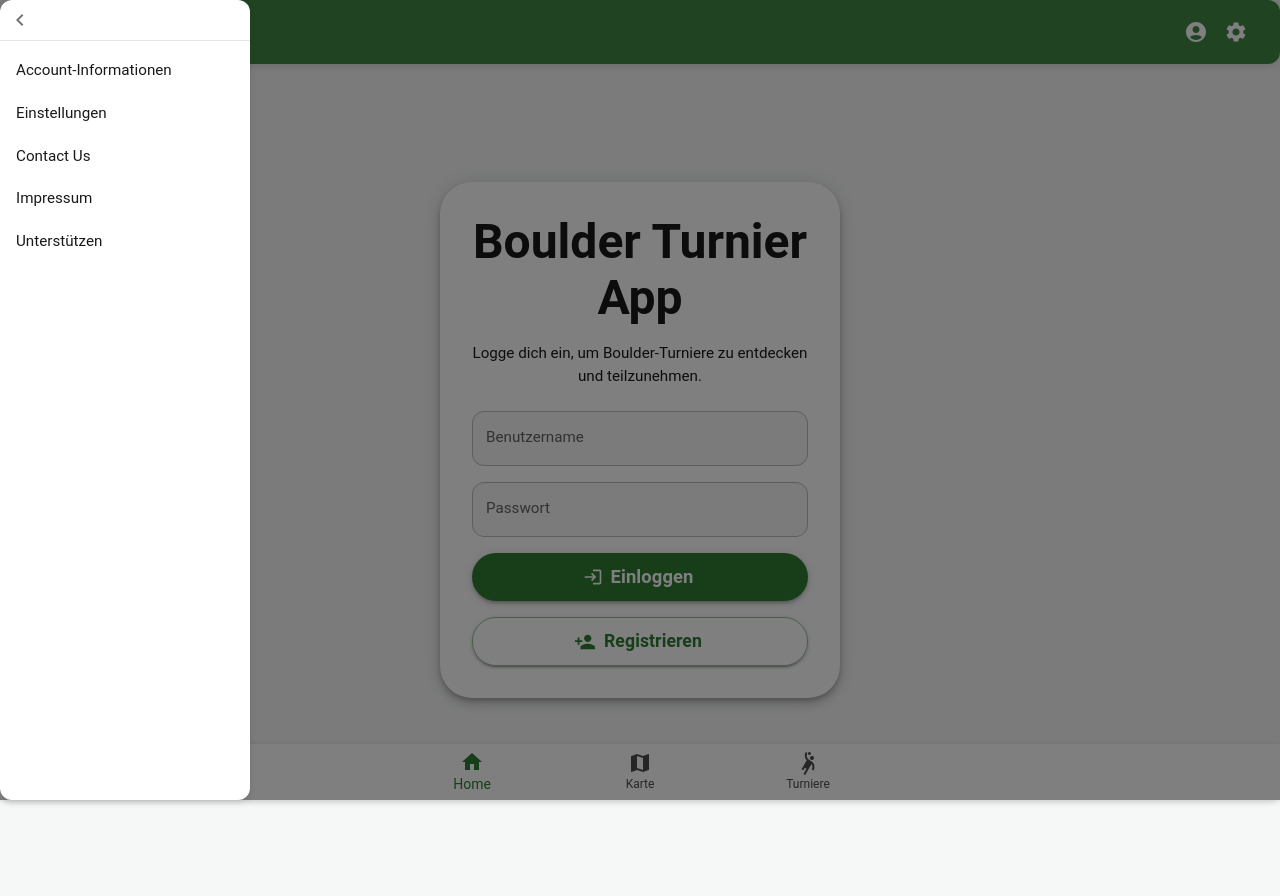
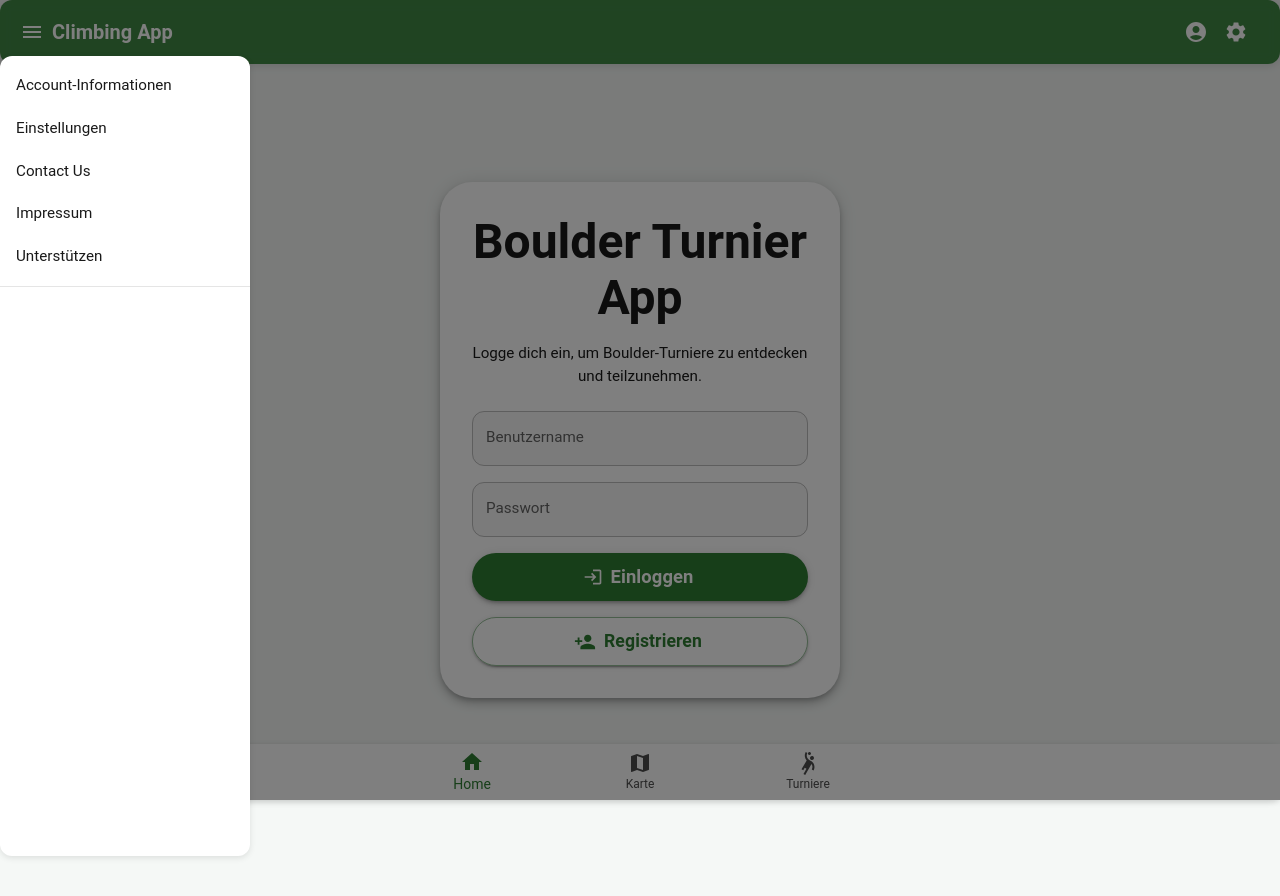
Before and after one commit to JonasFlachmann/ClimbingTurnamentAppPublic, a Next.js app: page / in a window 1280 px wide. Both pictures are taken after a click on the button 32 px from the left and 32 px from the top of the page. Shown: the top 896 px of the page. Built offline with nearby package versions, Linux system fonts and the light colour scheme.

Commit message:
Update Layout.tsx

```diff
--- a/components/Layout.tsx
+++ b/components/Layout.tsx
@@ -15,7 +15,6 @@ import {
   Paper,
 } from "@mui/material";
 import MenuIcon from "@mui/icons-material/Menu";
-import ChevronLeftIcon from "@mui/icons-material/ChevronLeft";
 import AccountCircleIcon from "@mui/icons-material/AccountCircle";
 import SettingsIcon from "@mui/icons-material/Settings";
 import HomeIcon from "@mui/icons-material/Home";
@@ -40,13 +39,9 @@ export default function Layout({
   return (
     <Box sx={{ pb: 7 }}>
       {/* Header */}
-      <AppBar
-        position="fixed"
-        color="primary"
-        sx={{ zIndex: (theme) => theme.zIndex.drawer - 1 }}
-      >
+      <AppBar position="fixed" color="primary">
         <Toolbar>
-          <IconButton edge="start" color="inherit" onClick={toggleDrawer(true)}>
+          <IconButton edge="start" color="inherit" onClick={toggleDrawer(!drawerOpen)}>
             <MenuIcon />
           </IconButton>
           <Typography variant="h6" sx={{ flexGrow: 1 }}>
@@ -70,17 +65,11 @@ export default function Layout({
           "& .MuiDrawer-paper": {
             width: 250,
             boxSizing: "border-box",
+            top: (theme) => theme.mixins.toolbar.minHeight, // Start direkt unter Header
           },
         }}
       >
         <Box>
-          {/* Schließen-Button */}
-          <IconButton onClick={toggleDrawer(false)}>
-            <ChevronLeftIcon />
-          </IconButton>
-
-          <Divider />
-
           <List>
             <ListItem button onClick={toggleDrawer(false)}>
               <ListItemText primary="Account-Informationen" />
@@ -98,6 +87,7 @@ export default function Layout({
               <ListItemText primary="Unterstützen" />
             </ListItem>
           </List>
+          <Divider />
         </Box>
       </Drawer>
 
```
